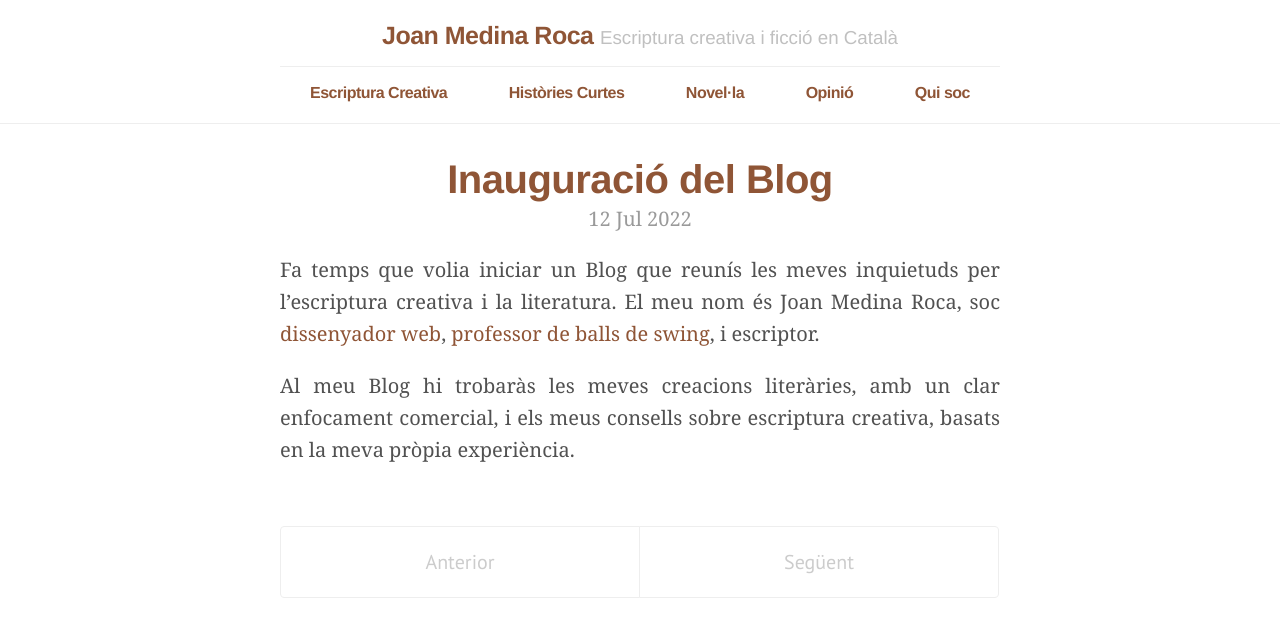
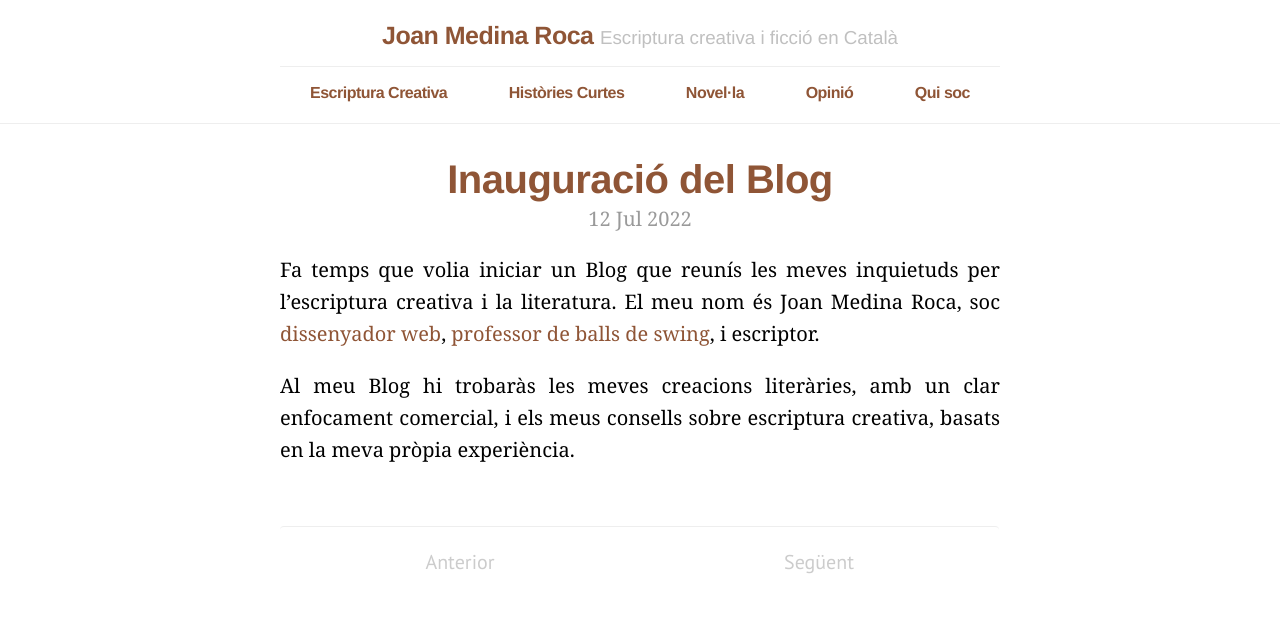
Before and after one commit to joan-medina-roca/blog-jmr-literatura, a Jekyll site: the page built from index.html, in a window 1280 px wide. Shown: the top 637 px of the page. Built offline with Jekyll 4.4.1, drawn with Linux system fonts in a browser that asks for light colours; the list of posts is cut into pages by our own code.

Commit message:
border pagination, i body color poole

```diff
--- a/public/css/poole.css
+++ b/public/css/poole.css
@@ -59,7 +59,7 @@ html {
 }
 
 body {
-  color: #515151;
+  color: black;
   background-color: #fff;
   -webkit-text-size-adjust: 100%;
       -ms-text-size-adjust: 100%;
@@ -398,7 +398,7 @@ tbody tr:nth-child(odd) th {
 .pagination-item {
   display: block;
   padding: 1rem;
-  border: 1px solid #eee;
+  border-top: 1px solid #eee;
 }
 .pagination-item:first-child {
   margin-bottom: -1px;
```
